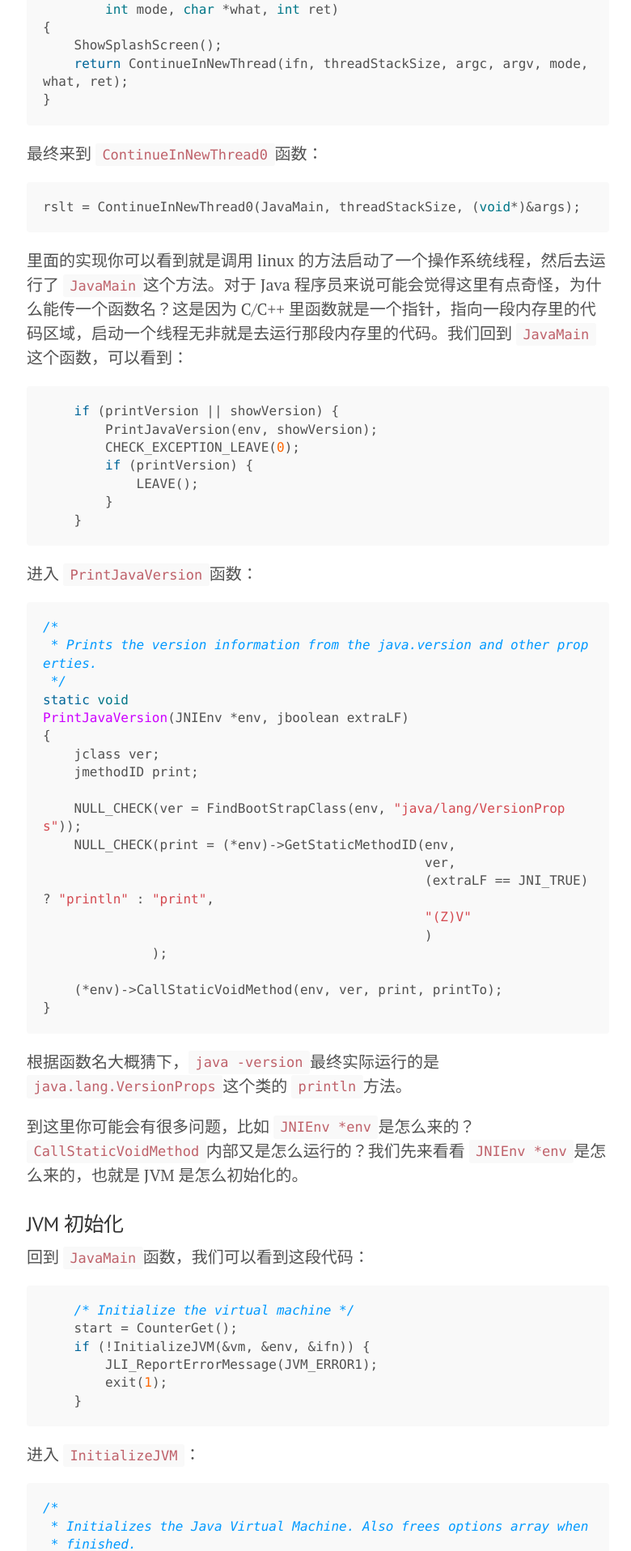
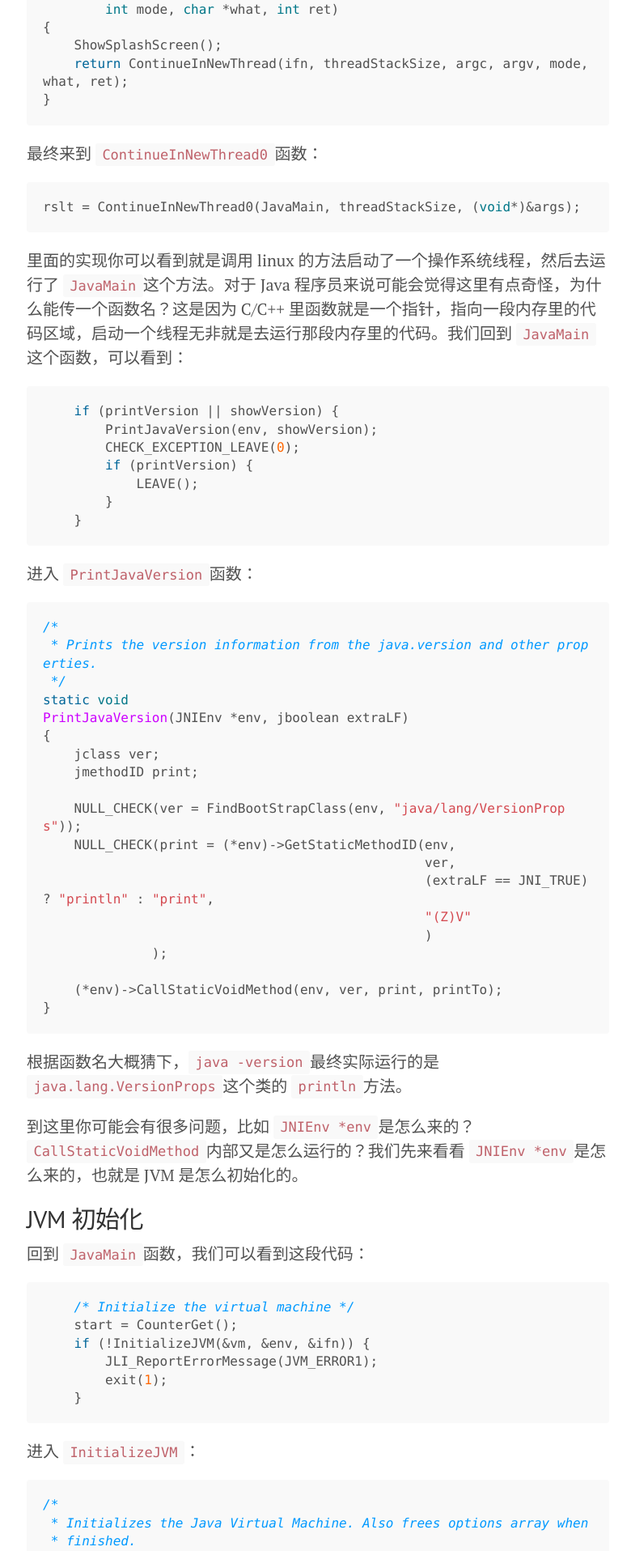
Before and after one commit to yoncise/yoncise.github.io, a Jekyll site: the page built from _posts/2024/2024-11-06-193372761.md, in a window 1280 px wide. Shown: the part 4484-6400 px from the top of the page at 81% size, without its empty margins (247-1027 px from the left). Built offline with Jekyll 4.4.1, drawn with Linux system fonts in a browser that asks for light colours.

Commit message:
语雀同步 JVM 源码阅读指北

````diff
--- a/_posts/2024/2024-11-06-193372761.md
+++ b/_posts/2024/2024-11-06-193372761.md
@@ -186,7 +186,7 @@ PrintJavaVersion(JNIEnv *env, jboolean extraLF)
 
 到这里你可能会有很多问题，比如 `JNIEnv *env`是怎么来的？`CallStaticVoidMethod`内部又是怎么运行的？我们先来看看 `JNIEnv *env`是怎么来的，也就是 JVM 是怎么初始化的。
 
-### JVM 初始化
+## JVM 初始化
 回到 `JavaMain`函数，我们可以看到这段代码：
 
 ```c
````
